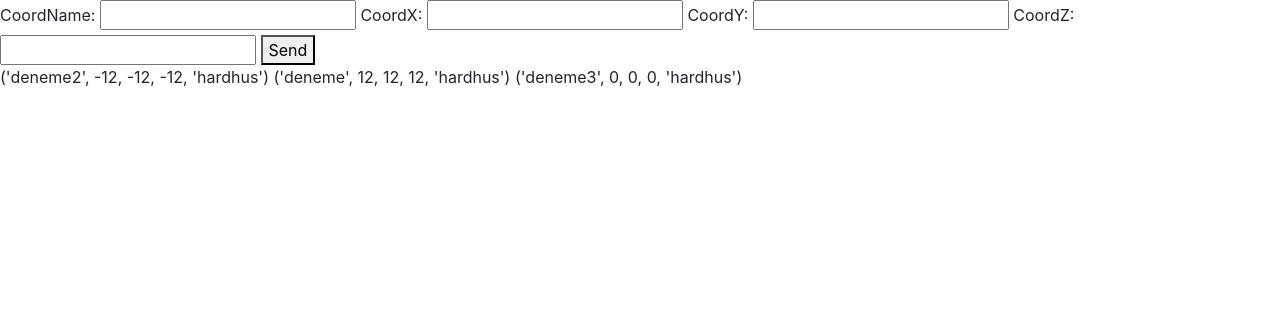
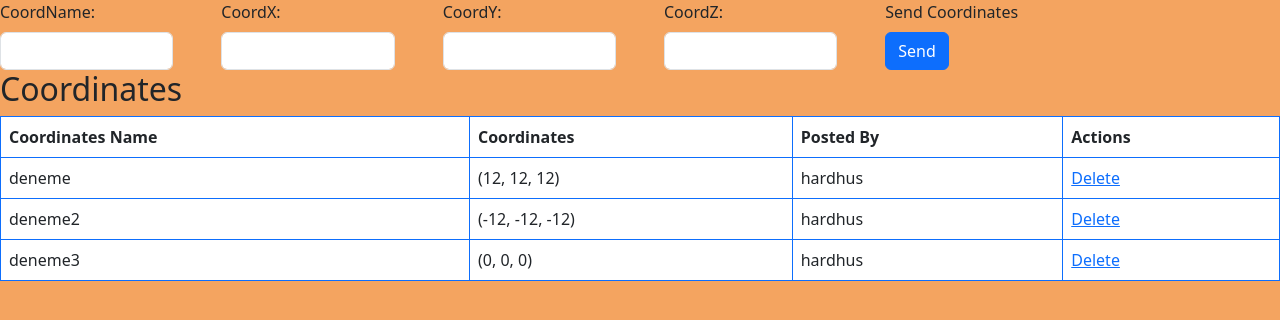
Before and after one commit to ZeuSydez/zehard, a Flask app: page /minecraft in a window 1280 px wide. Shown: the top 320 px of the page. Run offline with Flask 3, Linux system fonts and the light colour scheme; a user stored in the database is signed in; data comes from the database, SQL or seed files in the repository; both versions use the stored data as it was after the commit.

Commit message:
pythonanywhere deploy: add delete func for minecraft and some beautification

```diff
--- a/project/__init__.py
+++ b/project/__init__.py
@@ -14,7 +14,9 @@ db = SQLAlchemy(app)
 
 from project.users.views import users_bp
 from project.minecraft.views import minecraft_bp
+from project.mainpage.views import mainpage_bp
 
 
 app.register_blueprint(users_bp)
 app.register_blueprint(minecraft_bp)
+app.register_blueprint(mainpage_bp)
--- /dev/null
+++ b/project/mainpage/__init__.py
@@ -0,0 +1 @@
+# project/mainpage/__init__.py
--- a/project/minecraft/views.py
+++ b/project/minecraft/views.py
@@ -27,7 +27,7 @@ def login_required(test):
     return wrap
 
 def coords():
-    return db.session.query(MCCoord).order_by(MCCoord.coord_id.asc())
+    return db.session.query(MCCoord).order_by(MCCoord.coord_name.asc())
 
 ##############
 ### routes ###
@@ -58,3 +58,14 @@ def minecraft():
             db.session.commit()
             return redirect(url_for("minecraft.minecraft"))
     return render_template("minecraft.html", coords=coords())
+
+@minecraft_bp.route("/delete/<int:coord_id>")
+@login_required
+def delete_coord(coord_id):
+    coord = db.session.query(MCCoord).filter_by(coord_id=coord_id)
+    if session["user_id"] == coord.first().user_id:
+        coord.delete()
+        db.session.commit()
+        return redirect(url_for("minecraft.minecraft"))
+    else:
+        return redirect(url_for("minecraft.minecraft"))
--- a/project/static/css/main.css
+++ b/project/static/css/main.css
@@ -0,0 +1,3 @@
+body {
+    background-color: #f4a460;
+}
--- a/project/templates/_base.html
+++ b/project/templates/_base.html
@@ -5,8 +5,10 @@
     <meta charset="UTF-8">
     <meta name="viewport" content="width=device-width, initial-scale=1.0">
     <title>noname</title>
-    <link rel="stylesheet" href="https://cdn.jsdelivr.net/npm/bootstrap@4.0.0/dist/css/bootstrap.min.css"
-        integrity="sha384-Gn5384xqQ1aoWXA+058RXPxPg6fy4IWvTNh0E263XmFcJlSAwiGgFAW/dAiS6JXm" crossorigin="anonymous">
+    <!-- <link rel="stylesheet" href="https://cdn.jsdelivr.net/npm/bootstrap@4.0.0/dist/css/bootstrap.min.css"
+        integrity="sha384-Gn5384xqQ1aoWXA+058RXPxPg6fy4IWvTNh0E263XmFcJlSAwiGgFAW/dAiS6JXm" crossorigin="anonymous"> -->
+    <link href="https://cdn.jsdelivr.net/npm/bootstrap@5.3.0/dist/css/bootstrap.min.css" rel="stylesheet"
+        integrity="sha384-9ndCyUaIbzAi2FUVXJi0CjmCapSmO7SnpJef0486qhLnuZ2cdeRhO02iuK6FUUVM" crossorigin="anonymous">
     <link rel="stylesheet" href="{{ url_for('static', filename='css/main.css') }}">
 </head>
 
@@ -16,7 +18,9 @@
 
     {% block content %}
     {% endblock %}
-
+    <script src="https://cdn.jsdelivr.net/npm/bootstrap@5.3.0/dist/js/bootstrap.bundle.min.js"
+        integrity="sha384-geWF76RCwLtnZ8qwWowPQNguL3RmwHVBC9FhGdlKrxdiJJigb/j/68SIy3Te4Bkz"
+        crossorigin="anonymous"></script>
     <!-- <script src="https://code.jquery.com/jquery-3.2.1.slim.min.js"
         integrity="sha384-KJ3o2DKtIkvYIK3UENzmM7KCkRr/rE9/Qpg6aAZGJwFDMVNA/GpGFF93hXpG5KkN"
         crossorigin="anonymous"></script>
--- a/project/templates/minecraft.html
+++ b/project/templates/minecraft.html
@@ -2,21 +2,61 @@
 
 {% block content %}
 
-<form method="POST">
-    <label for="coord_name">CoordName:</label>
-    <input type="text" name="coord_name">
-    <label for="coord_x">CoordX:</label>
-    <input type="text" name="coord_x">
-    <label for="coord_y">CoordY:</label>
-    <input type="text" name="coord_y">
-    <label for="coord_z">CoordZ:</label>
-    <input type="text" name="coord_z">
-    <button type="submit" value="submit">Send</button>
+<form method="POST" class="row g-5 needs-validation" novalidate>
+    <div class="col-md-2">
+        <label for="coord_name" class="form-label">CoordName:</label>
+        <input type="text" name="coord_name" class="form-control" id="validationCustom01" required>
+    </div>
+    <div class="col-md-2">
+        <label for="coord_x" class="form-label">CoordX:</label>
+        <input type="text" name="coord_x" class="form-control" id="validationCustom02"" required>
+    </div>
+    <div class=" col-md-2">
+        <label for="coord_y" class="form-label">CoordY:</label>
+        <input type="text" name="coord_y" class="form-control" id="validationCustom02"" required>
+    </div>
+    <div class=" col-md-2">
+        <label for=" coord_z" class="form-label">CoordZ:</label>
+        <input type="text" name="coord_z" class="form-control" id="validationCustom02"" required>
+    </div>
+    <div class=" col-md-3">
+        <label for="validationCustom02" class="form-label">Send Coordinates</label>
+        <div class="col-12">
+            <button type=" submit" value="submit" name="validationCustom02" class="btn btn-primary"
+                data-toggle="dropdown" aria-haspopup="true" aria-expanded="false">Send</button>
+        </div>
+    </div>
 </form>
 
-{% for coord in coords %}
-{{ coord.coord_name, coord.coord_x, coord.coord_y, coord.coord_z, coord.user.username }}
-{% endfor %}
+<div class="entries">
+    <h2>Coordinates</h2>
+    <div class="datagrid">
+        <table class="table table-bordered border-primary">
+            <thead>
+                <tr>
+                    <th>Coordinates Name<strong></strong></th>
+                    <th><strong>Coordinates</strong></th>
+                    <th><strong>Posted By</strong></th>
+                    <th><strong>Actions</strong></th>
+                </tr>
+            </thead>
+            {% for coord in coords %}
+            <tr>
+                <td>{{ coord.coord_name }}</td>
+                <td>{{ coord.coord_x, coord.coord_y, coord.coord_z }}</td>
+                <td>{{ coord.user.username }}</td>
+                <td>
+                    {% if coord.user.user_id == session.user_id %}
+                    <a href="{{ url_for('minecraft.delete_coord', coord_id = coord.coord_id) }}">Delete</a>
+                    {% else %}
+                    <span>N/A</span>
+                    {% endif %}
+                </td>
+            </tr>
+            {% endfor %}
+        </table>
+    </div>
+</div>
 
 
 {% endblock %}
```
Also changed, not shown: project/mainpage/views.py (added, +19 -0 lines), README.md, project/noname.db.
